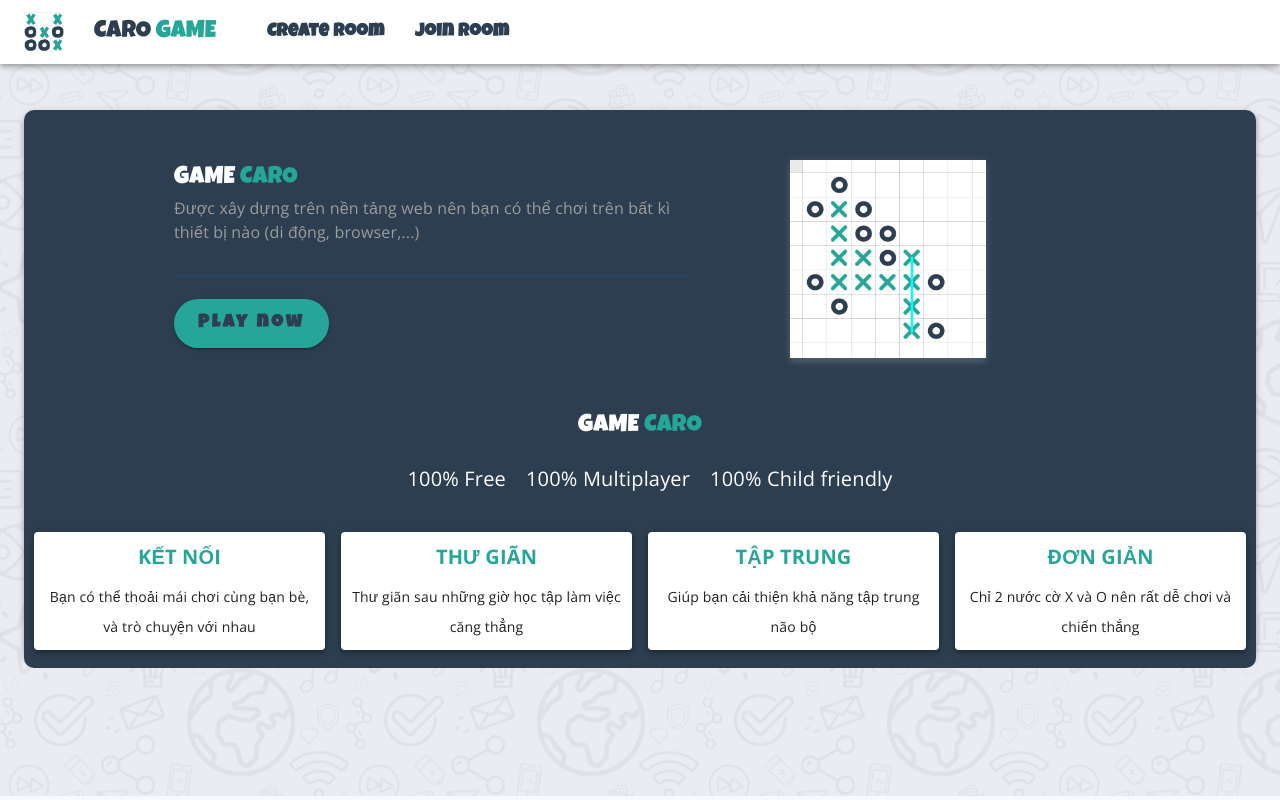
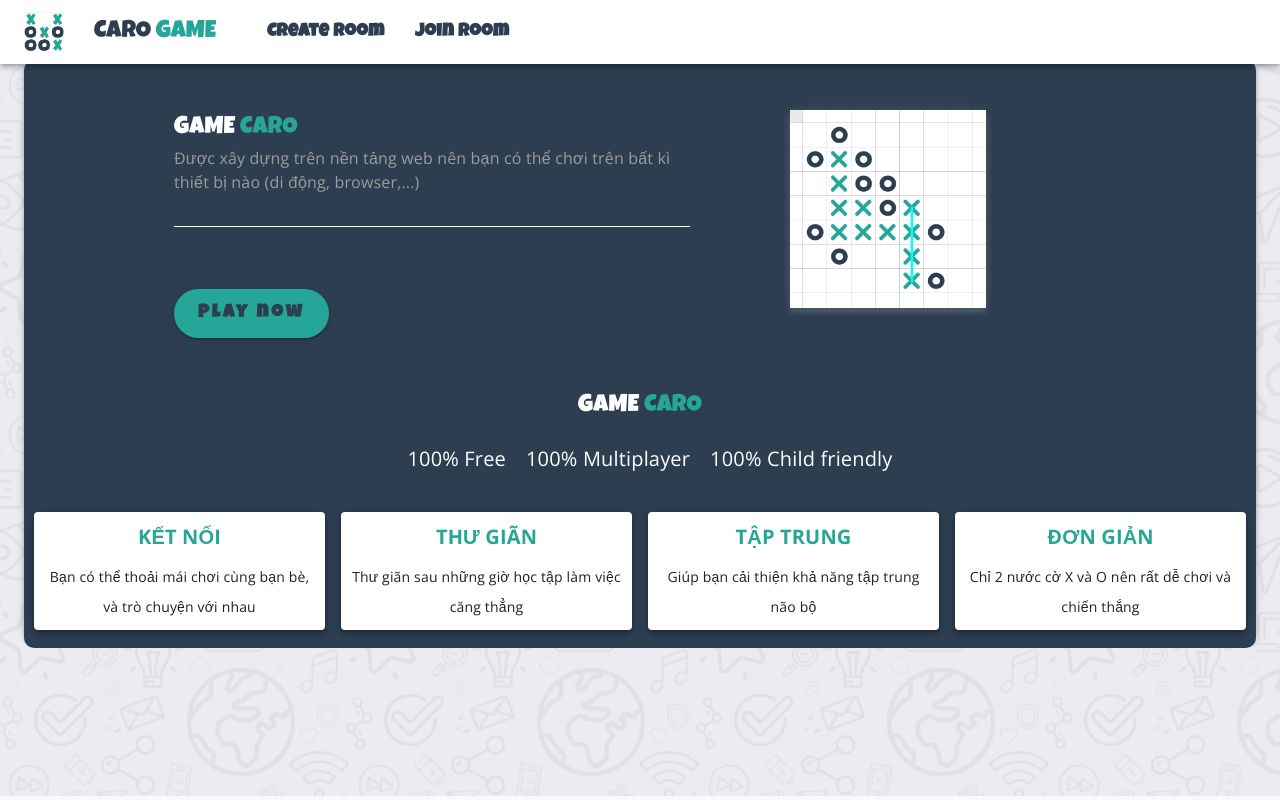
Before and after one commit to quangvinhbee/game-caro-nextjs, a Next.js app: page / in a window 1280 px wide. Built offline with nearby package versions, Linux system fonts and the light colour scheme; some icons are missing.

Commit message:
sửa index page

```diff
--- a/components/pages/Index.jsx
+++ b/components/pages/Index.jsx
@@ -11,7 +11,7 @@ const Index = () => {
       <div className="flex items-center justify-center w-full h-full">
         <Container
           maxWidth="lg"
-          className="container-page flex absolute top-1/3 "
+          className="container-page flex items-center justify-center "
         >
           <div className="homepage">
             <div className="session-1">
--- a/resource/style.scss
+++ b/resource/style.scss
@@ -303,7 +303,6 @@ $height_table: 100vw/12*5-1;
 .homepage {
     display: inline-block;
     border-radius: 10px;
-    margin-top: 50px;
     box-shadow:
         0px 2px 4px -1px rgba(0, 0, 0, 0.2),
         0px 4px 5px 0px rgba(0, 0, 0, 0.14),
@@ -317,6 +316,7 @@ $height_table: 100vw/12*5-1;
     .session-1 {
         text-align: left;
         display: flex;
+
         width: 100%;
         height: auto;
         border-top-left-radius: 10px;
@@ -325,7 +325,7 @@ $height_table: 100vw/12*5-1;
         color: rgb(156, 156, 156);
 
         hr {
-            border-color: $color-black-light;
+            border-color: $color-white;
         }
 
         h3 {
@@ -364,7 +364,6 @@ $height_table: 100vw/12*5-1;
         }
 
         .btn-play {
-            margin-top: -10px !important;
             background-color: $color-blue;
             color: white !important;
 
```
